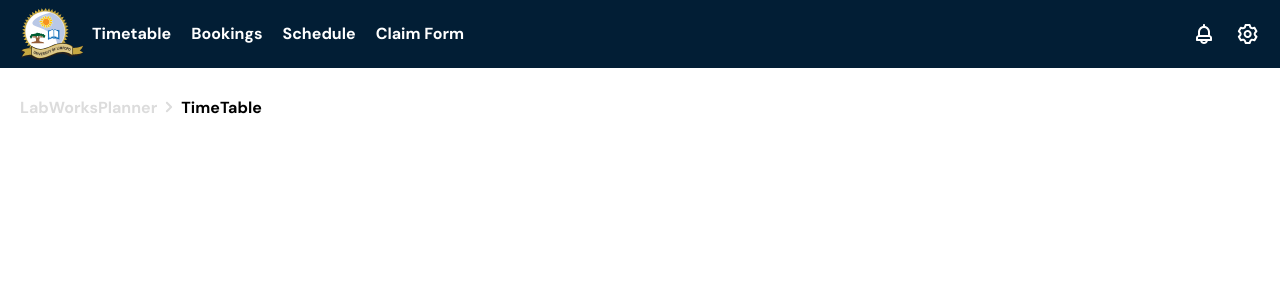
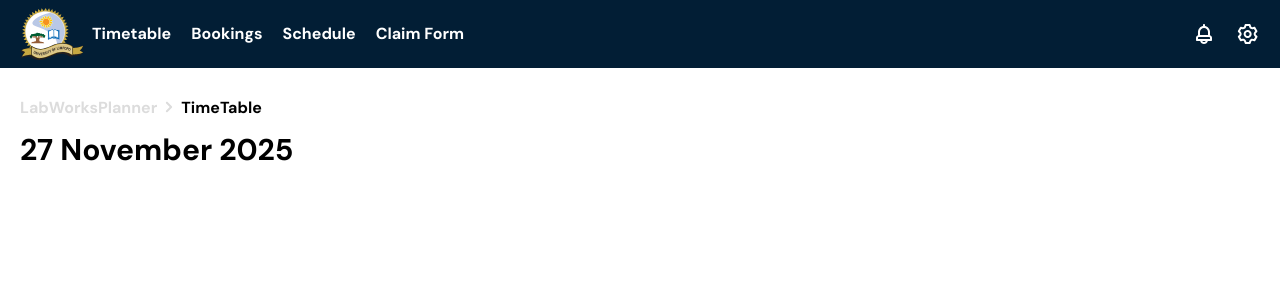
Before and after one commit to mothibimalebana/lab-work-planner, a React (Vite) app: page / in a window 1280 px wide. Shown: the top 300 px of the page. Built offline with nearby package versions, Linux system fonts and the light colour scheme.

Commit message:
feat: create button component for the app

```diff
--- a/src/components/BreadCrumbs.jsx
+++ b/src/components/BreadCrumbs.jsx
@@ -1,7 +1,7 @@
 const BreadCrumbs = ({currPage}) => {
     return (
         <>
-            <div className="breadCrumbs flex pl-[20px]">
+            <div className="breadCrumbs flex">
                 <h6 className="brand text-[#DCDCDC]">LabWorksPlanner</h6>
                 <svg width="24" height="24" viewBox="0 0 24 24" fill="none" xmlns="http://www.w3.org/2000/svg">
                     <path d="M14.8299 11.2899L10.5899 7.04995C10.497 6.95622 10.3864 6.88183 10.2645 6.83106C10.1427 6.78029 10.012 6.75415 9.87994 6.75415C9.74793 6.75415 9.61723 6.78029 9.49537 6.83106C9.37351 6.88183 9.26291 6.95622 9.16994 7.04995C8.98369 7.23731 8.87915 7.49076 8.87915 7.75495C8.87915 8.01913 8.98369 8.27259 9.16994 8.45995L12.7099 11.9999L9.16994 15.5399C8.98369 15.7273 8.87915 15.9808 8.87915 16.2449C8.87915 16.5091 8.98369 16.7626 9.16994 16.9499C9.26338 17.0426 9.3742 17.116 9.49604 17.1657C9.61787 17.2155 9.74834 17.2407 9.87994 17.2399C10.0115 17.2407 10.142 17.2155 10.2638 17.1657C10.3857 17.116 10.4965 17.0426 10.5899 16.9499L14.8299 12.7099C14.9237 12.617 14.9981 12.5064 15.0488 12.3845C15.0996 12.2627 15.1257 12.132 15.1257 11.9999C15.1257 11.8679 15.0996 11.7372 15.0488 11.6154C14.9981 11.4935 14.9237 11.3829 14.8299 11.2899Z" fill="#DCDCDC"/>
--- /dev/null
+++ b/src/components/Date.jsx
@@ -0,0 +1,18 @@
+const CurrDate = () => {
+    const month = ["January","February","March","April","May","June","July","August","September","October","November","December"];
+
+    const d = new Date();
+    const currDay = d.getDate();
+    const currMonth = d.getMonth();
+    const currYear = d.getFullYear();
+    const fullDate = `${currDay} ${month[currMonth]} ${currYear}`;
+    return (
+        <>
+            <div className="date text-[#000000] text-[30px]">
+                {fullDate}
+            </div>
+        </>
+    )
+}
+
+export default CurrDate
--- a/src/components/Navbar.jsx
+++ b/src/components/Navbar.jsx
@@ -19,7 +19,7 @@ const Navbar = () => {
                 </ul>
             </div>
             <div className="nav-right flex">
-                <ul className="links flex gap-5 items-center">
+                <ul className="links flex justify-end gap-5 items-center">
                     <li>
                         <Link to='Notifications'>
                             <svg width="24" height="24" viewBox="0 0 24 24" fill="none" xmlns="http://www.w3.org/2000/svg">
--- a/src/pages/Home.jsx
+++ b/src/pages/Home.jsx
@@ -1,10 +1,16 @@
 import BreadCrumbs from "../components/BreadCrumbs";
+import CurrDate from "../components/Date";
 
 const Home = () => {
     return(
         <>
-            <div className="home flex pt-[27px] flex-col">
-                <BreadCrumbs currPage="TimeTable" />
+            <div className="home flex pl-[20px] flex-col">
+                <div className="breadCrumbs pt-[27px]">
+                    <BreadCrumbs currPage="TimeTable" />
+                </div>
+                <div className="header pt-[16px]">
+                    <CurrDate/>
+                </div>
             </div>
         </>
     )
```
Also changed, not shown: src/components/Button.jsx (added).
